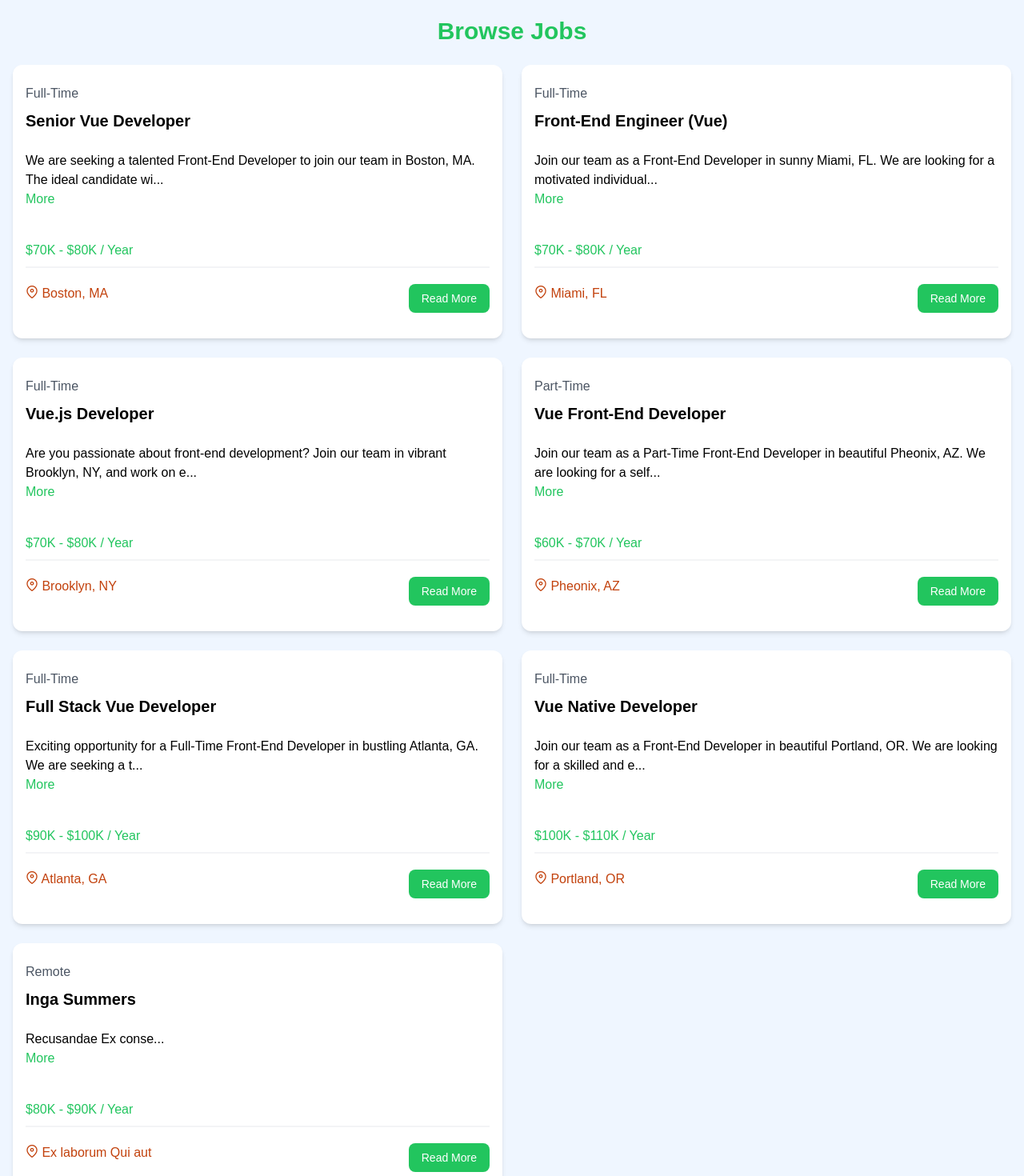
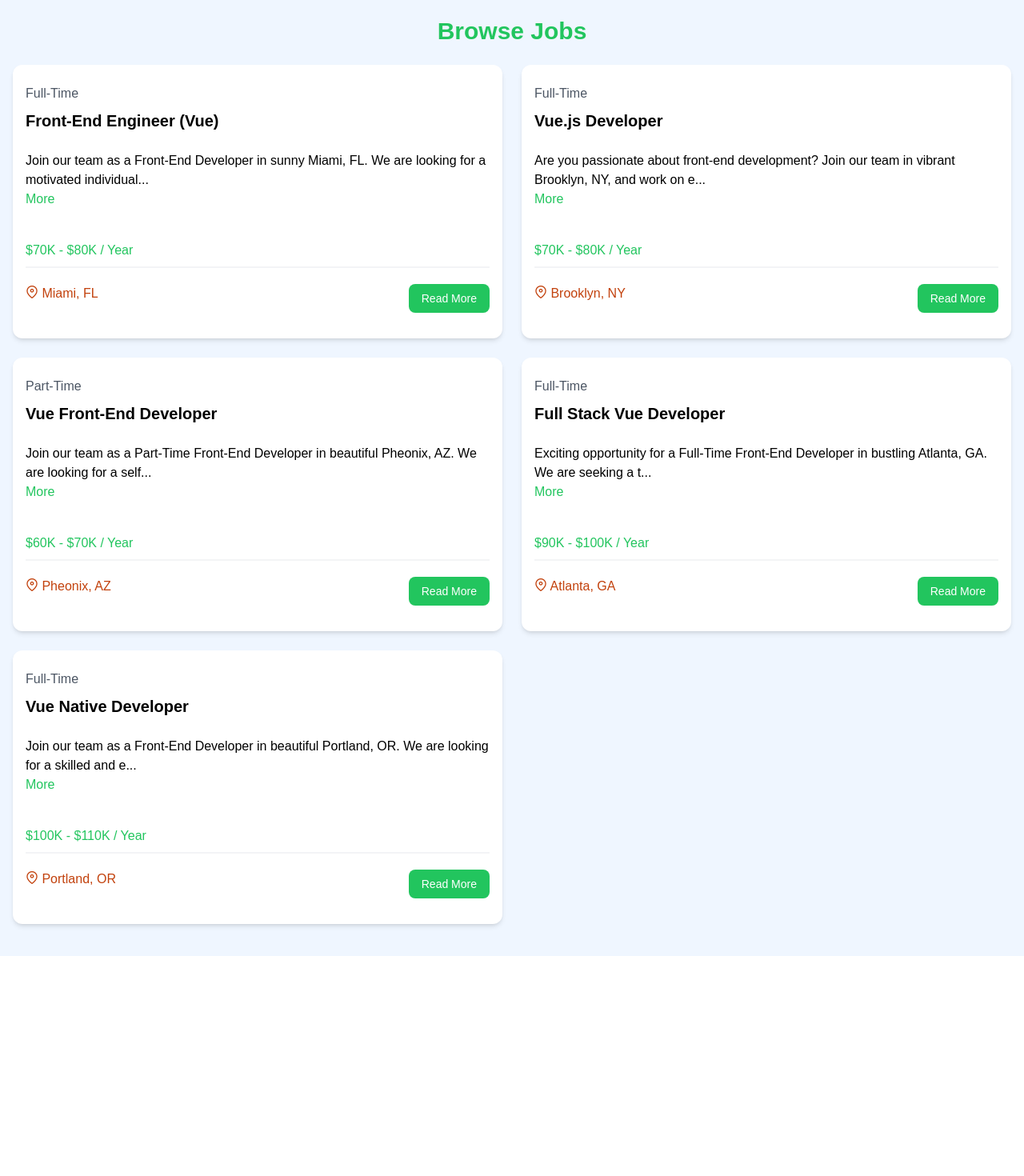
Before and after one commit to ATM-Shifat/job-market, a Vue app: page /jobs in a window 1280 px wide. Shown: the part 100-1570 px from the top of the page at 80% size. After the commit the page ends 1295 px from the top, so only its background shows below. Built offline with nearby package versions, Linux system fonts and the light colour scheme; data requests are answered from the project's data file.

Commit message:
Functional delete button

```diff
--- a/src/jobs.json
+++ b/src/jobs.json
@@ -1,19 +1,5 @@
 {
   "jobs": [
-    {
-      "id": "1",
-      "title": "Senior Vue Developer",
-      "type": "Full-Time",
-      "description": "We are seeking a talented Front-End Developer to join our team in Boston, MA. The ideal candidate will have strong skills in HTML, CSS, and JavaScript, with experience working with modern JavaScript frameworks such as Vue or Angular.",
-      "location": "Boston, MA",
-      "salary": "$70K - $80K",
-      "company": {
-        "name": "NewTek Solutions",
-        "description": "NewTek Solutions is a leading technology company specializing in web development and digital solutions. We pride ourselves on delivering high-quality products and services to our clients while fostering a collaborative and innovative work environment.",
-        "contactEmail": "contact@teksolutions.com",
-        "contactPhone": "555-555-5555"
-      }
-    },
     {
       "id": "2",
       "title": "Front-End Engineer (Vue)",
@@ -83,20 +69,6 @@
         "contactEmail": "contact@ipsumlorem.com",
         "contactPhone": "555-555-5555"
       }
-    },
-    {
-      "id": "b744",
-      "type": "Remote",
-      "title": "Inga Summers",
-      "description": "Recusandae Ex conse",
-      "salary": "$80K - $90K",
-      "location": "Ex laborum Qui aut ",
-      "company": {
-        "name": "Carrillo Patel Co",
-        "description": "Magnam nulla rerum e",
-        "contactEmail": "gemek@mailinator.com",
-        "contactPhone": "+1 (302) 964-8886"
-      }
     }
   ]
 }
--- a/src/views/JobView.vue
+++ b/src/views/JobView.vue
@@ -1,16 +1,34 @@
 <script setup>
 
 import {reactive, onMounted} from 'vue';
-import {RouterLink, useRoute} from 'vue-router';
+import {RouterLink, useRoute, useRouter} from 'vue-router';
 import PulseLoader from 'vue-spinner/src/PulseLoader.vue';
 import axios from 'axios';
+import {useToast} from 'vue-toastification'
 import BackButton from '@/components/BackButton.vue';
 
+const route = useRoute();
+const router = useRouter();
+const toast = useToast();
 
 const state = reactive({
   job: Object,
   isLoading: true,
 });
+
+const deleteJob = async () =>{
+  try{
+    const confirm = window.confirm("Are you sure you want to delete this job listing?");
+    if(confirm){
+      await axios.delete(`/api/jobs/${state.job.id}`);
+      router.push('/jobs');
+      toast.success('Job deleted successfully');
+    }
+  }catch(e){
+    console.error("Failed to delete job", e);
+    toast.error('Failed to delete job');
+  }
+}
 
 onMounted(async ()=> {
   try{
@@ -102,7 +120,7 @@ onMounted(async ()=> {
                 class="bg-green-500 hover:bg-green-600 text-white text-center font-bold py-2 px-4 rounded-full w-full focus:outline-none focus:shadow-outline mt-4 block"
                 >Edit Job</RouterLink
               >
-              <button
+              <button @click="deleteJob"
                 class="bg-red-500 hover:bg-red-600 text-white font-bold py-2 px-4 rounded-full w-full focus:outline-none focus:shadow-outline mt-4 block"
               >
                 Delete Job
```
